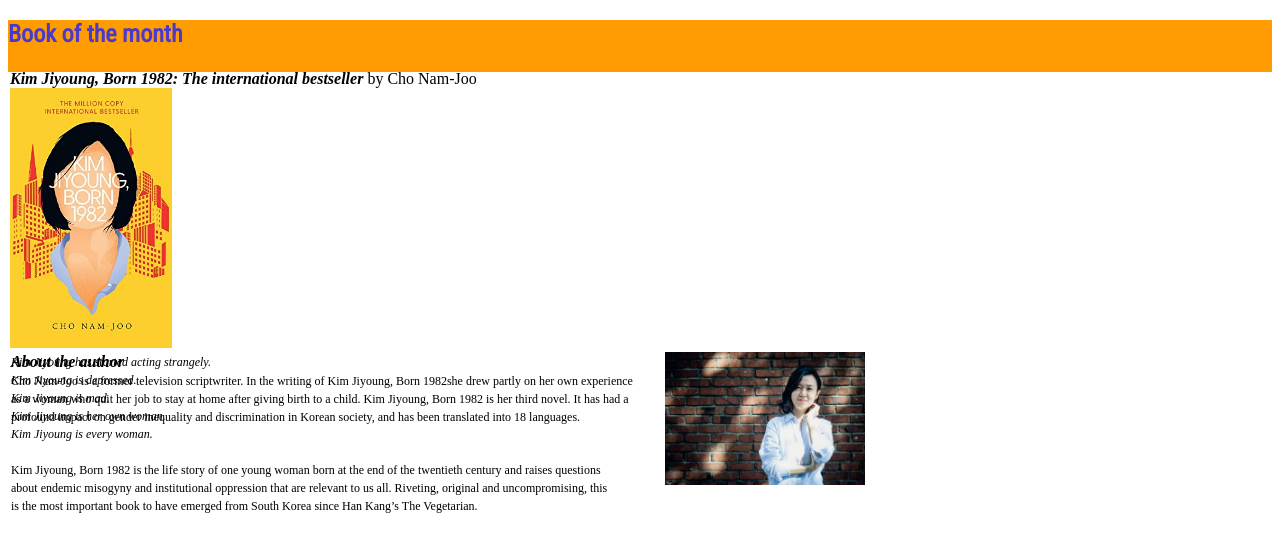
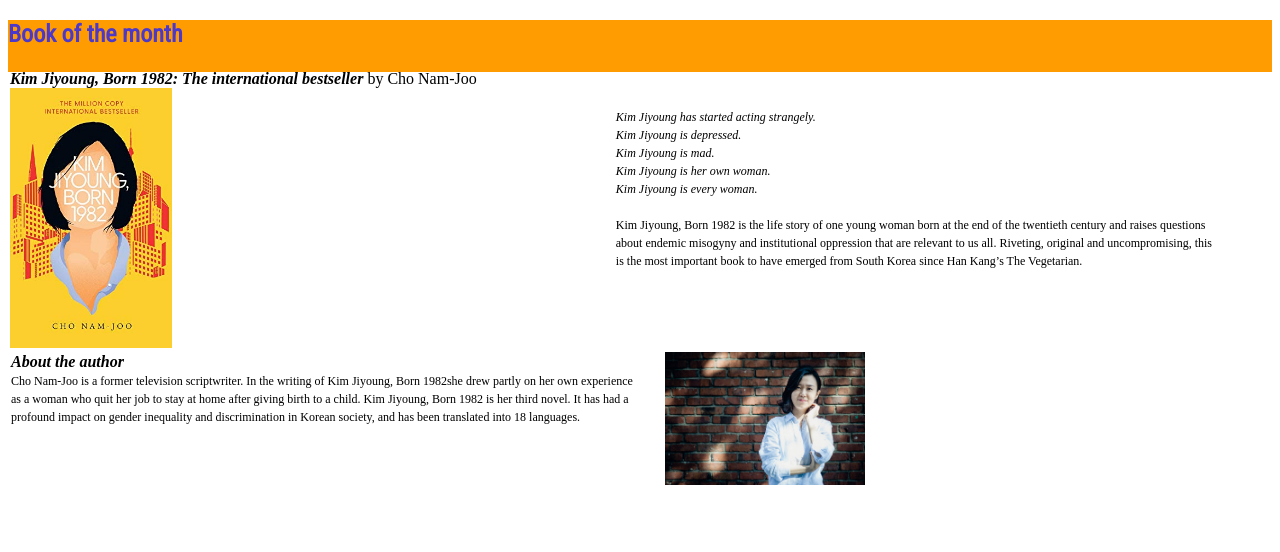
Before and after one commit to jeonghihi/commaneverends.github.io, a Jekyll site: the page commasmonth/2021-03-book.html, which Jekyll copies as it is, in a window 1280 px wide. Shown: the top 552 px of the page. Built offline with Jekyll 4.4.1, drawn with Linux system fonts in a browser that asks for light colours; some web fonts are replaced.

Commit message:
Update 2021-03-book.html

```diff
--- a/commasmonth/2021-03-book.html
+++ b/commasmonth/2021-03-book.html
@@ -24,7 +24,7 @@
   .div-book-month-book {margin:2px; float:left; position:relative; height:280px;}
   .div-book-month-author {padding:2px; position: relative;}
   .div-book-month-book-pic {float:left; width:48%}
-  .div-book-month-book-txt {width:48%; height:260px; margin:1px;}
+  .div-book-month-book-txt {float:left; width:48%; height:260px; margin:1px;}
   .div-book-month-author-pic {width:48%; float:right;}
   .div-book-month-author-txt {margin:1px; float:left; width:50%}
 
```
